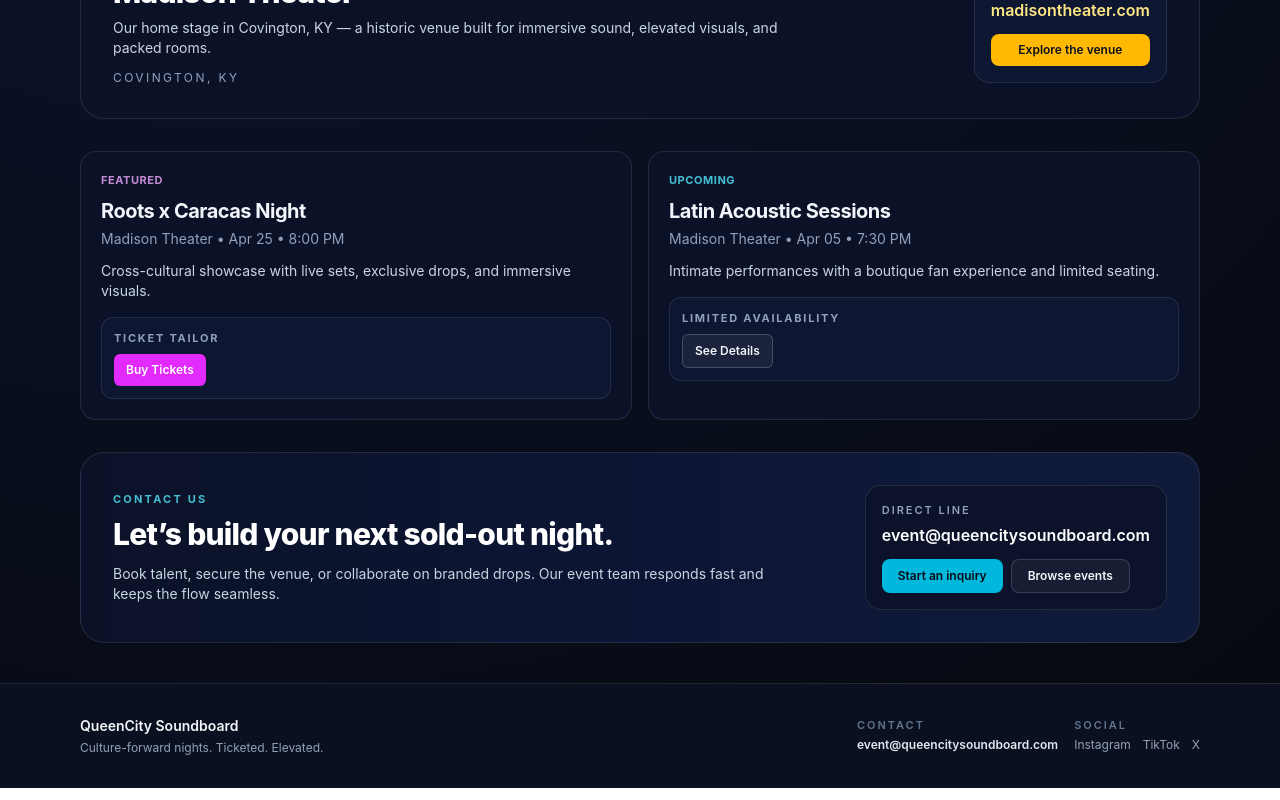
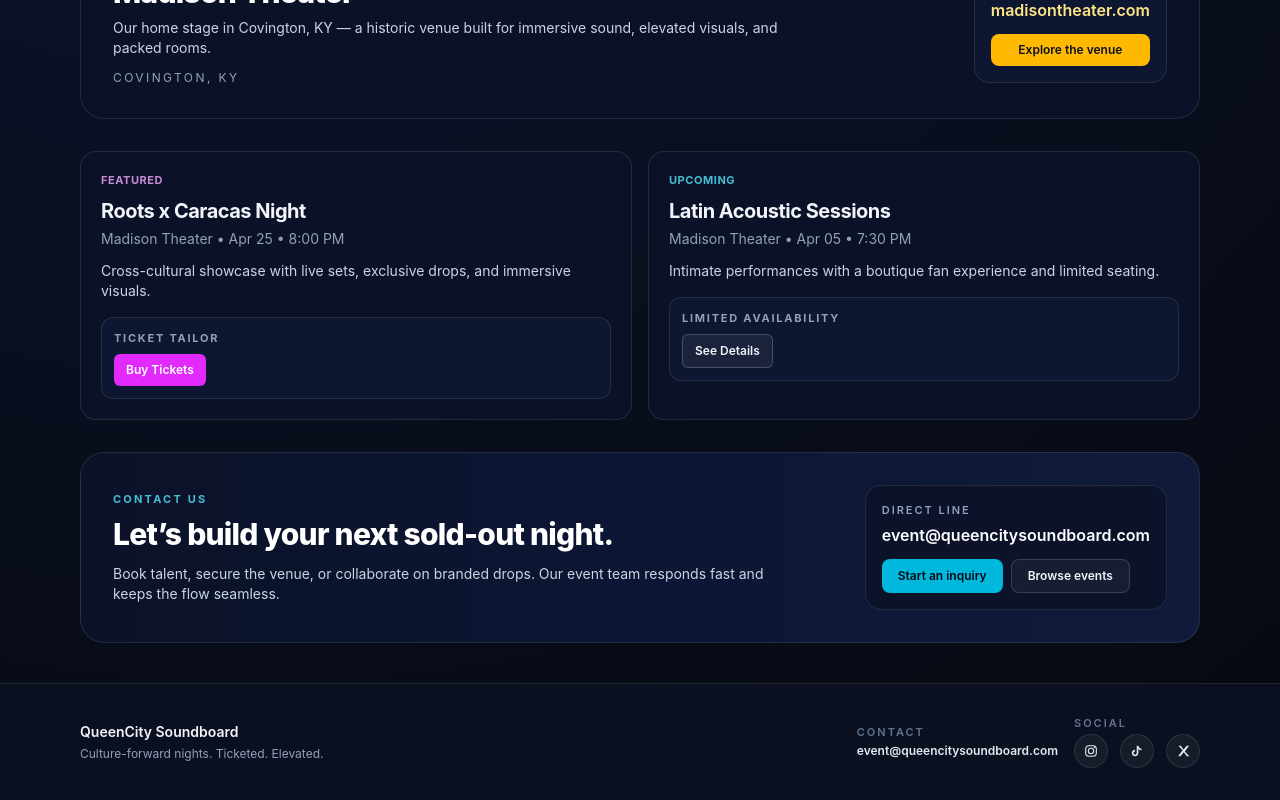
Before and after one commit to 0xwaya/queencity-soundboard-standalone, a Next.js app in the folder apps/web/: page / in a window 1280 px wide. Shown: the part 643-1443 px from the top of the page. Built offline with nearby package versions, Linux system fonts and the light colour scheme.

Commit message:
Use social icon buttons in footer

```diff
--- a/apps/web/src/app/layout.tsx
+++ b/apps/web/src/app/layout.tsx
@@ -37,14 +37,46 @@ export default function RootLayout({
               <div className="space-y-1">
                 <p className="text-[11px] font-semibold uppercase tracking-[0.18em] text-slate-500">Social</p>
                 <div className="flex items-center gap-3">
-                  <a className="hover:text-white" href="https://www.instagram.com/" target="_blank" rel="noreferrer">
-                    Instagram
+                  <a
+                    className="rounded-full border border-white/10 bg-white/5 p-2 text-slate-200 transition hover:border-white/30 hover:text-white"
+                    href="https://www.instagram.com/"
+                    target="_blank"
+                    rel="noreferrer"
+                    aria-label="Instagram"
+                  >
+                    <svg aria-hidden="true" width="16" height="16" viewBox="0 0 24 24" fill="none">
+                      <rect x="4" y="4" width="16" height="16" rx="5" stroke="currentColor" strokeWidth="1.6" />
+                      <circle cx="12" cy="12" r="4" stroke="currentColor" strokeWidth="1.6" />
+                      <circle cx="17.3" cy="6.7" r="1.2" fill="currentColor" />
+                    </svg>
                   </a>
-                  <a className="hover:text-white" href="https://www.tiktok.com/" target="_blank" rel="noreferrer">
-                    TikTok
+                  <a
+                    className="rounded-full border border-white/10 bg-white/5 p-2 text-slate-200 transition hover:border-white/30 hover:text-white"
+                    href="https://www.tiktok.com/"
+                    target="_blank"
+                    rel="noreferrer"
+                    aria-label="TikTok"
+                  >
+                    <svg aria-hidden="true" width="16" height="16" viewBox="0 0 24 24" fill="none">
+                      <path
+                        d="M14 4c.6 2.4 2.5 4.3 4.8 4.8V11c-1.9-.1-3.5-.8-4.8-2v6.1c0 2.7-2.2 4.9-4.9 4.9S4.2 17.8 4.2 15.1c0-2.6 2.1-4.8 4.8-4.9v2.5c-1.2.1-2.2 1.1-2.2 2.4 0 1.4 1.1 2.4 2.4 2.4 1.3 0 2.4-1.1 2.4-2.4V4h2.4Z"
+                        fill="currentColor"
+                      />
+                    </svg>
                   </a>
-                  <a className="hover:text-white" href="https://x.com/" target="_blank" rel="noreferrer">
-                    X
+                  <a
+                    className="rounded-full border border-white/10 bg-white/5 p-2 text-slate-200 transition hover:border-white/30 hover:text-white"
+                    href="https://x.com/"
+                    target="_blank"
+                    rel="noreferrer"
+                    aria-label="X"
+                  >
+                    <svg aria-hidden="true" width="16" height="16" viewBox="0 0 24 24" fill="none">
+                      <path
+                        d="M5 4h3.7l4.1 5.6L17.6 4H21l-6.3 8.6L21.4 20H17.8l-4.6-6.2L8.1 20H4.7l6.7-9.2L5 4Z"
+                        fill="currentColor"
+                      />
+                    </svg>
                   </a>
                 </div>
               </div>
```
